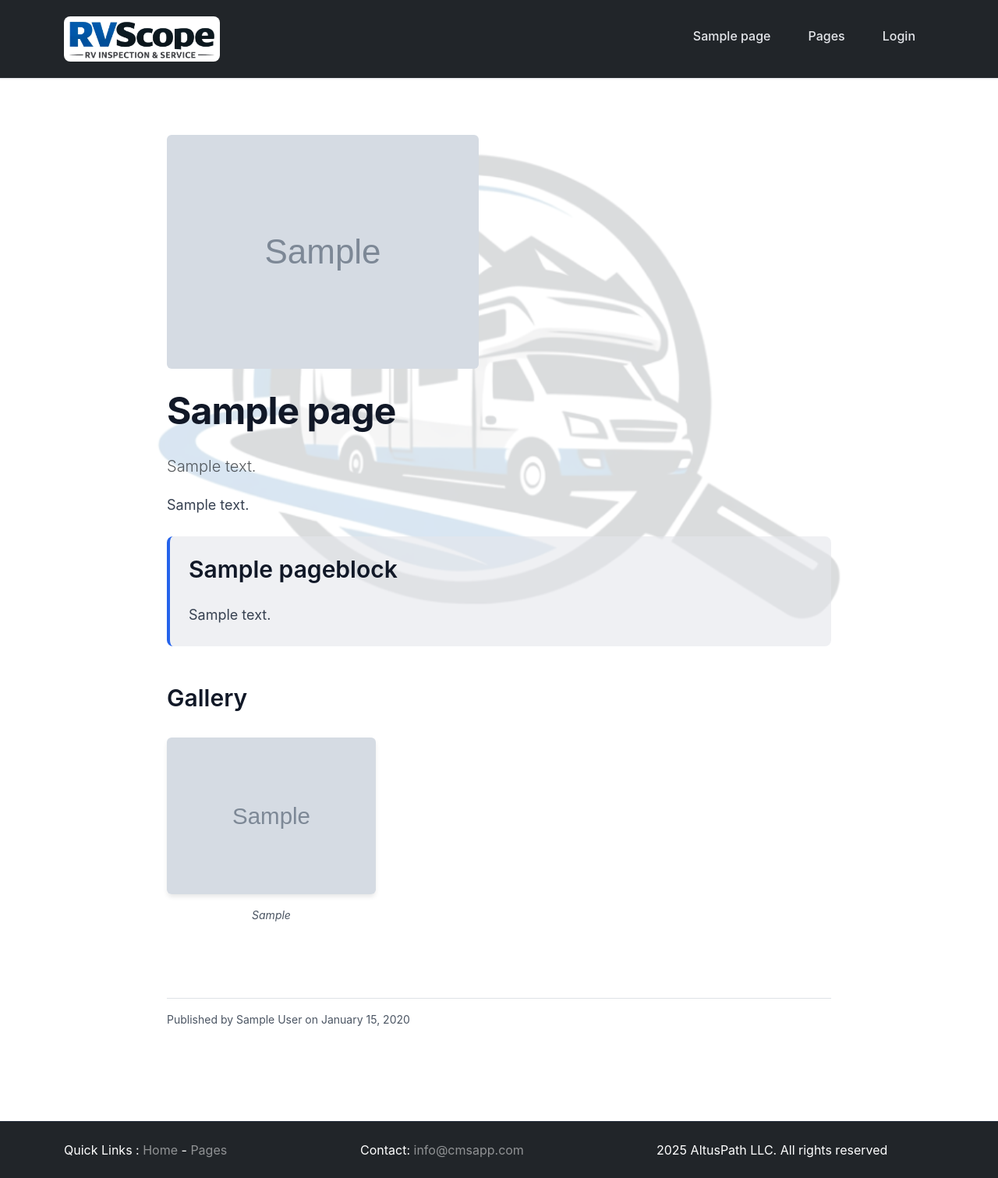
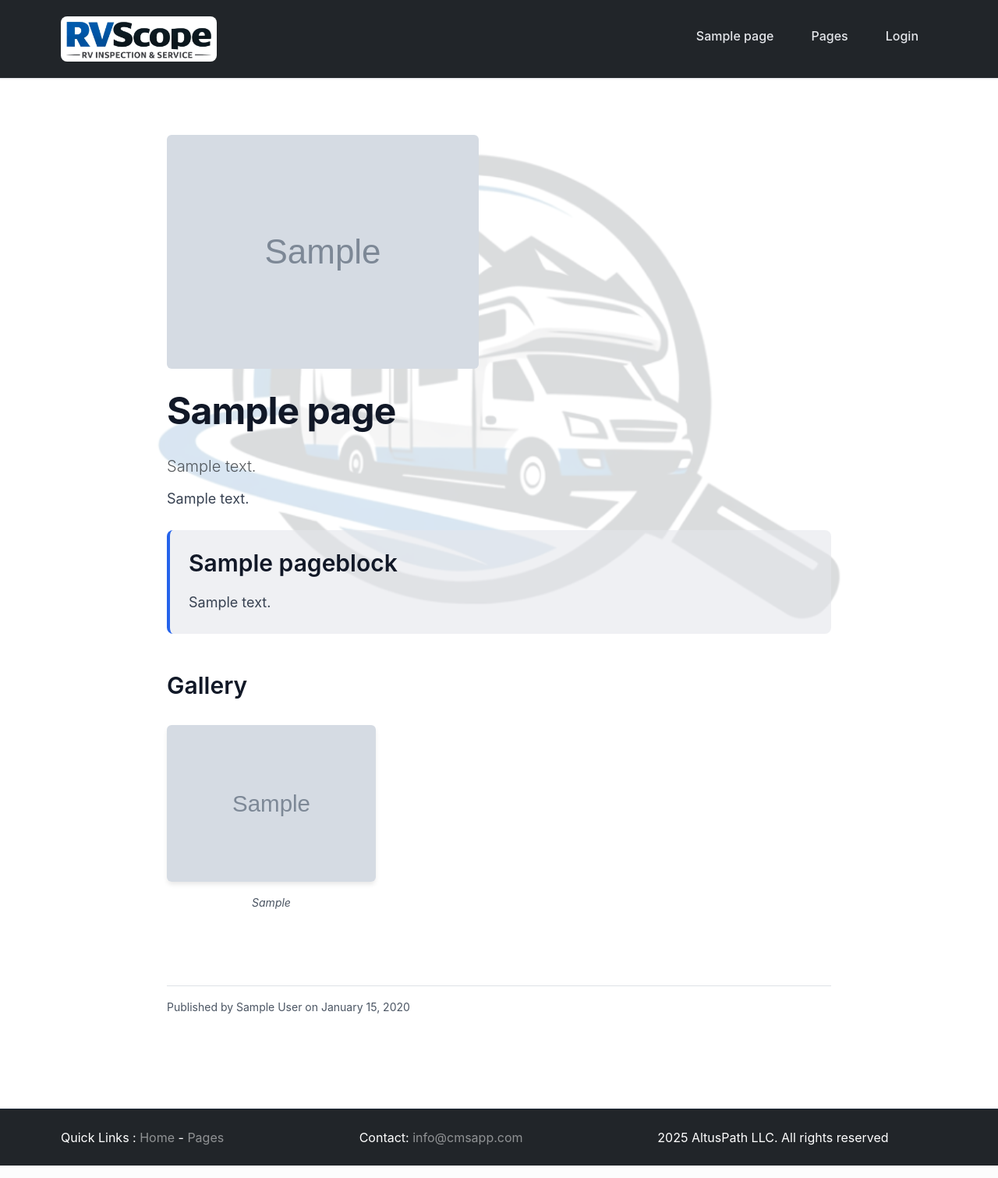
Before and after one commit to cjgarness/cmsapp, a Django app: a page that uses templates/base.html in a window 1280 px wide. Shown: the whole page at 78% size. Run offline with Django 5.2, Linux system fonts and the light colour scheme; tables that the repository leaves empty hold one stand-in row (values such as "Sample post"); grey boxes marked "Sample" are stand-in pictures.

Commit message:
format tweaks

```diff
--- a/static/css/style.css
+++ b/static/css/style.css
@@ -118,7 +118,7 @@ main > * {
 h1, h2, h3, h4, h5, h6 {
     font-weight: 600;
     line-height: var(--line-height-tight);
-    margin-bottom: var(--spacing-lg);
+    margin-bottom: var(--spacing-md);
     color: var(--gray-900);
 }
 
@@ -157,7 +157,7 @@ h6 {
 }
 
 p {
-    margin-bottom: var(--spacing-md);
+    margin-bottom: var(--spacing-sm);
     color: var(--gray-700);
     line-height: var(--line-height-relaxed);
 }
@@ -262,7 +262,7 @@ hr {
 }
 
 .page-title {
-    margin-bottom: var(--spacing-md);
+    margin-bottom: var(--spacing-sm);
 }
 
 .page-meta {
@@ -270,7 +270,7 @@ hr {
     color: var(--gray-600);
     display: flex;
     flex-wrap: wrap;
-    gap: var(--spacing-lg);
+    gap: var(--spacing-sm);
 }
 
 .page-meta-item {
@@ -281,6 +281,8 @@ hr {
 
 .container {
     background: transparent !important;
+    padding-left: var(--spacing-sm) !important;
+    padding-right: var(--spacing-sm) !important;
 }
 
 .block {
```
